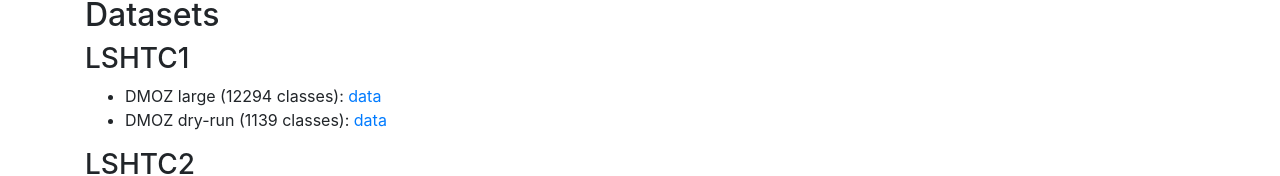
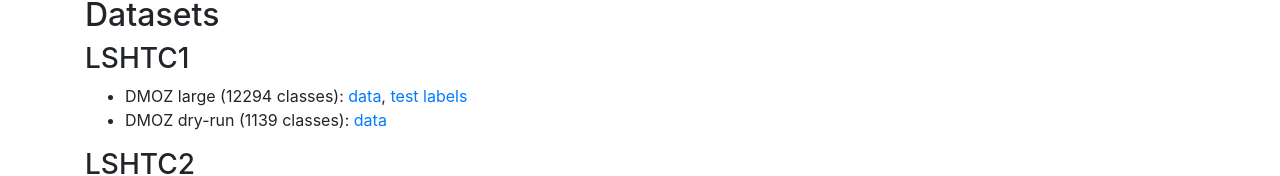
Before and after one commit to ioannispartalas/lshtc, a website: page webpage/index.html in a window 1280 px wide. Shown: the part 388-564 px from the top of the page. Drawn offline with Linux system fonts and the light colour scheme.

Commit message:
Added lshtc1 test labels

```diff
--- a/webpage/index.html
+++ b/webpage/index.html
@@ -80,7 +80,7 @@
 	      LSHTC1
 	  </h3>
 	  <ul>
-	      <li>DMOZ large (12294 classes): <a href="http://lshtc.iit.demokritos.gr/system/files/large_lshtc_dataset.tar.gz">data</a></li>
+	      <li>DMOZ large (12294 classes): <a href="http://lshtc.iit.demokritos.gr/system/files/large_lshtc_dataset.tar.gz">data</a>, <a href="data/lshtc1_gold.tar.gz">test labels</a></li>
 	      <li>DMOZ dry-run (1139 classes): <a href="http://lshtc.iit.demokritos.gr/system/files/dry-run_lshtc_dataset.tar.gz">data</a></li>
 	  </ul>
 	  <h3>
```
Also changed, not shown: 1 other file.
